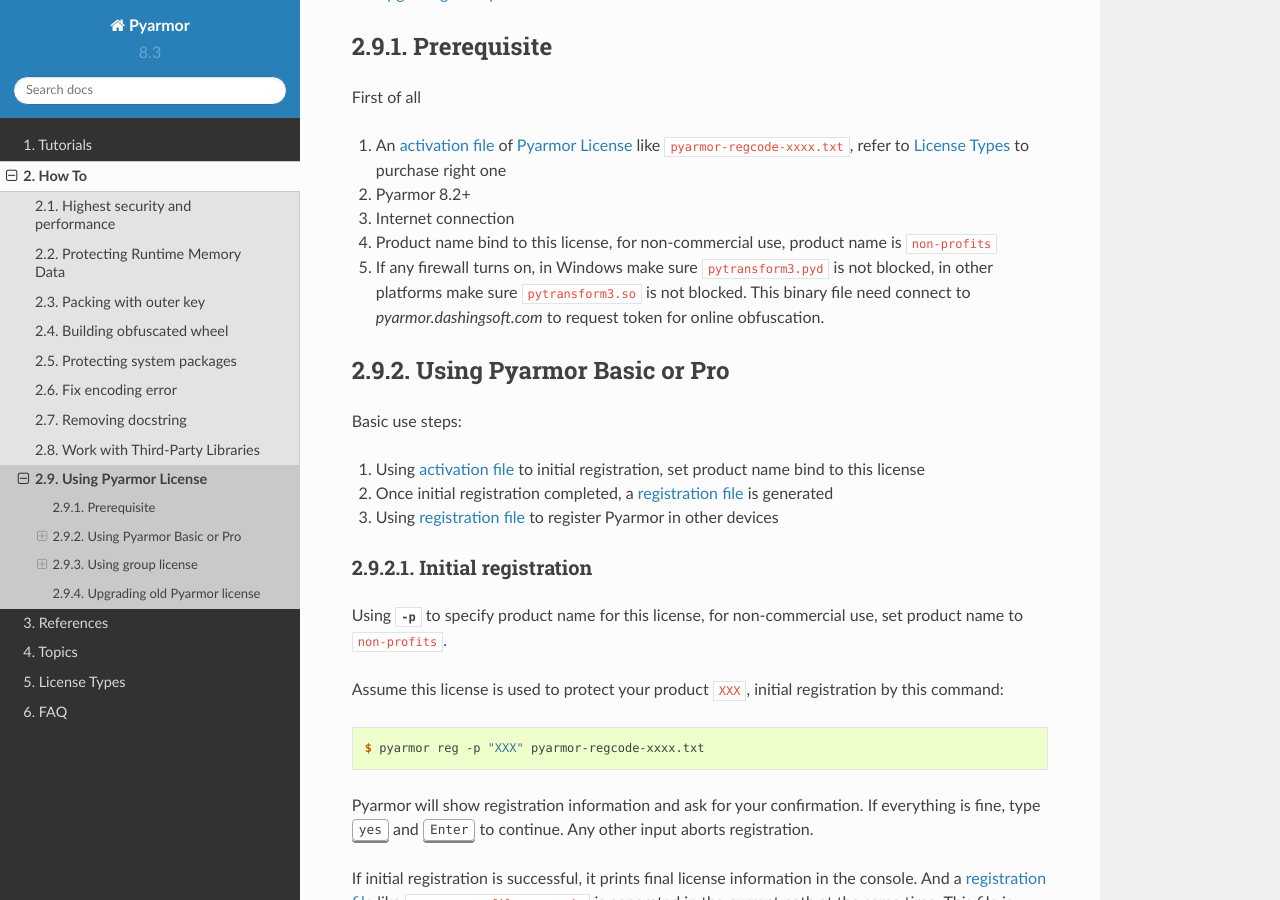
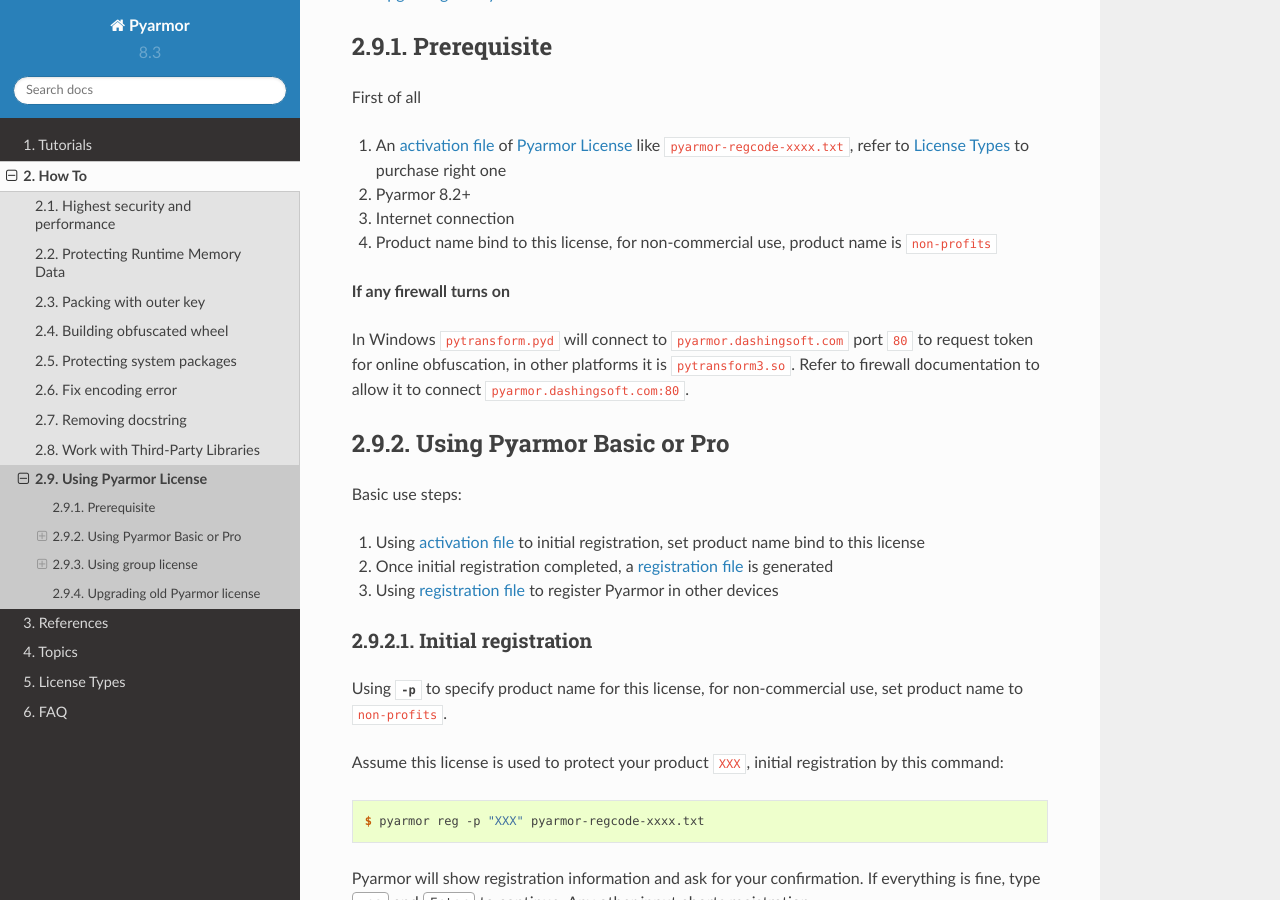
Before and after one commit to dashingsoft/pyarmor, a Sphinx documentation site: the page built from docs/how-to/register.rst, in a window 1280 px wide and 900 px high, scrolled down 502 px. Built offline with Sphinx 7.4.7 and the Read the Docs theme 2.0.0, drawn with Linux system fonts in a browser that asks for light colours.

Commit message:
Refine doc for firewall

```diff
--- a/docs/how-to/register.rst
+++ b/docs/how-to/register.rst
@@ -20,7 +20,10 @@
 2. Pyarmor 8.2+
 3. Internet connection
 4. Product name bind to this license, for non-commercial use, product name is ``non-profits``
-5. If any firewall turns on, in Windows make sure ``pytransform3.pyd`` is not blocked, in other platforms make sure ``pytransform3.so`` is not blocked. This binary file need connect to `pyarmor.dashingsoft.com` to request token for online obfuscation.
+
+**If any firewall turns on**
+
+In Windows ``pytransform.pyd`` will connect to ``pyarmor.dashingsoft.com`` port ``80`` to request token for online obfuscation, in other platforms it is ``pytransform3.so``. Refer to firewall documentation to allow it to connect ``pyarmor.dashingsoft.com:80``.
 
 Using Pyarmor Basic or Pro
 ==========================
--- a/docs/questions.rst
+++ b/docs/questions.rst
@@ -149,7 +149,7 @@
 
   Please make sure firewall doesn't block the response of license server. If possible, turn off the firewall to verify it.
 
-  In Windows make sure ``pytransform3.pyd`` is not blocked, in other platforms make sure ``pytransform3.so`` is not blocked. This binary file need connect to `pyarmor.dashingsoft.com` to request token for online obfuscation.
+  In Windows ``pytransform.pyd`` will connect to ``pyarmor.dashingsoft.com`` port ``80`` to request token for online obfuscation, in other platforms it is ``pytransform3.so``. Refer to firewall documentation to allow it to connect ``pyarmor.dashingsoft.com:80``.
 
 Packing
 =======
--- a/docs/reference/errors.rst
+++ b/docs/reference/errors.rst
@@ -74,7 +74,7 @@
    * - update license token failed (104)
      - Please make sure firewall doesn't block the response of license server. If possible, turn off the firewall to verify it.
 
-       In Windows make sure ``pytransform3.pyd`` is not blocked, in other platforms make sure ``pytransform3.so`` is not blocked. This binary file need connect to `pyarmor.dashingsoft.com` to request token for online obfuscation.
+       In Windows ``pytransform.pyd`` will connect to ``pyarmor.dashingsoft.com`` port ``80`` to request token for online obfuscation, in other platforms it is ``pytransform3.so``. Refer to firewall documentation to allow it to connect ``pyarmor.dashingsoft.com:80``.
 
 Runtime Errors
 ==============
```
